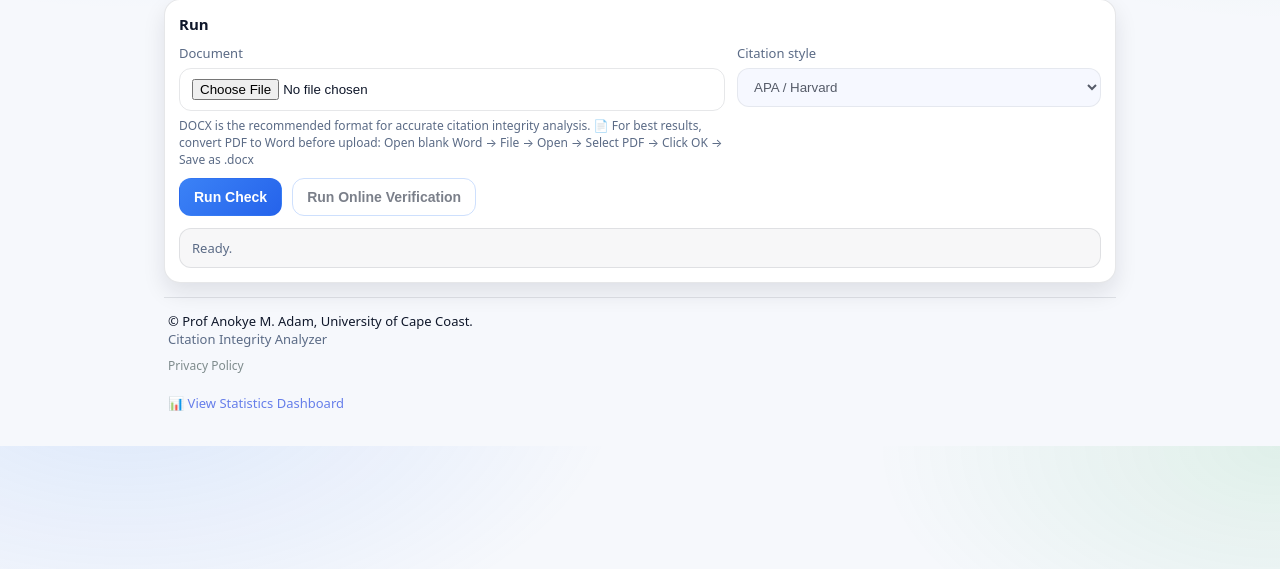
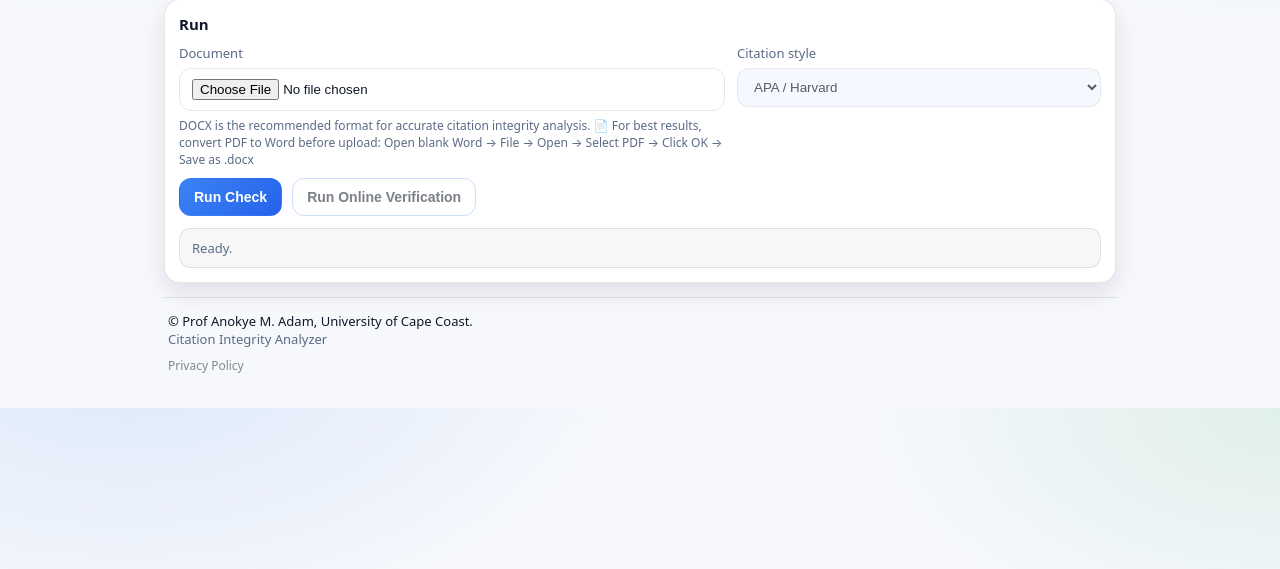
Before and after one commit to yawanokye/CitationCrosschecker, a FastAPI app: page / in a window 1280 px wide. Shown: the part 231-800 px from the top of the page. Run offline with FastAPI, Linux system fonts and the light colour scheme; parts of the project's set-up code (start-up, migrations or seed data) failed here and were passed over.

Commit message:
Update index.html

```diff
--- a/templates/index.html
+++ b/templates/index.html
@@ -401,9 +401,7 @@ Temporal Balance
     <div style="margin-top: 8px;">
         <a href="/privacy" style="color: #7f8c8d; text-decoration: none; font-size: 12px;">Privacy Policy</a>
     </div>
-    <a href="/stats" style="display: inline-block; margin-top: 20px; color: #667eea; text-decoration: none;">
-    📊 View Statistics Dashboard
-</a>
+
 </footer>
 
 </div>
```
